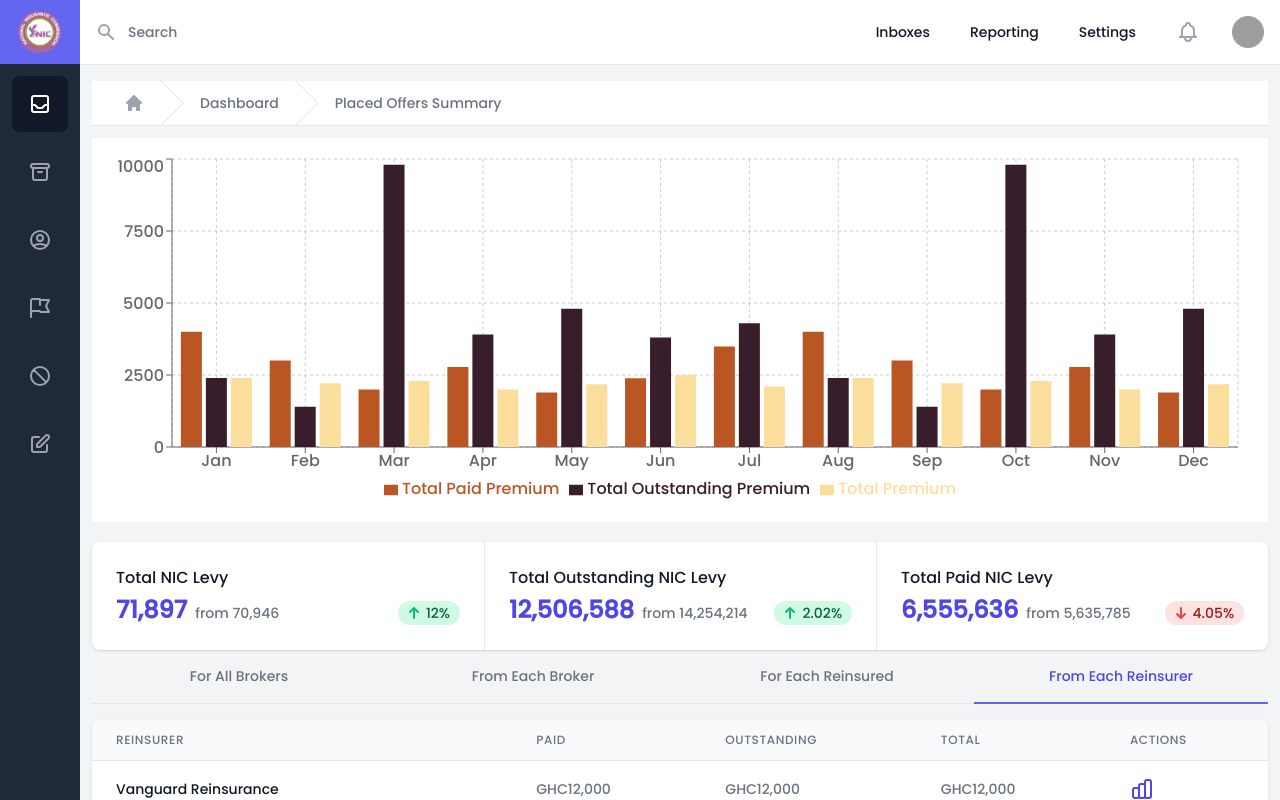
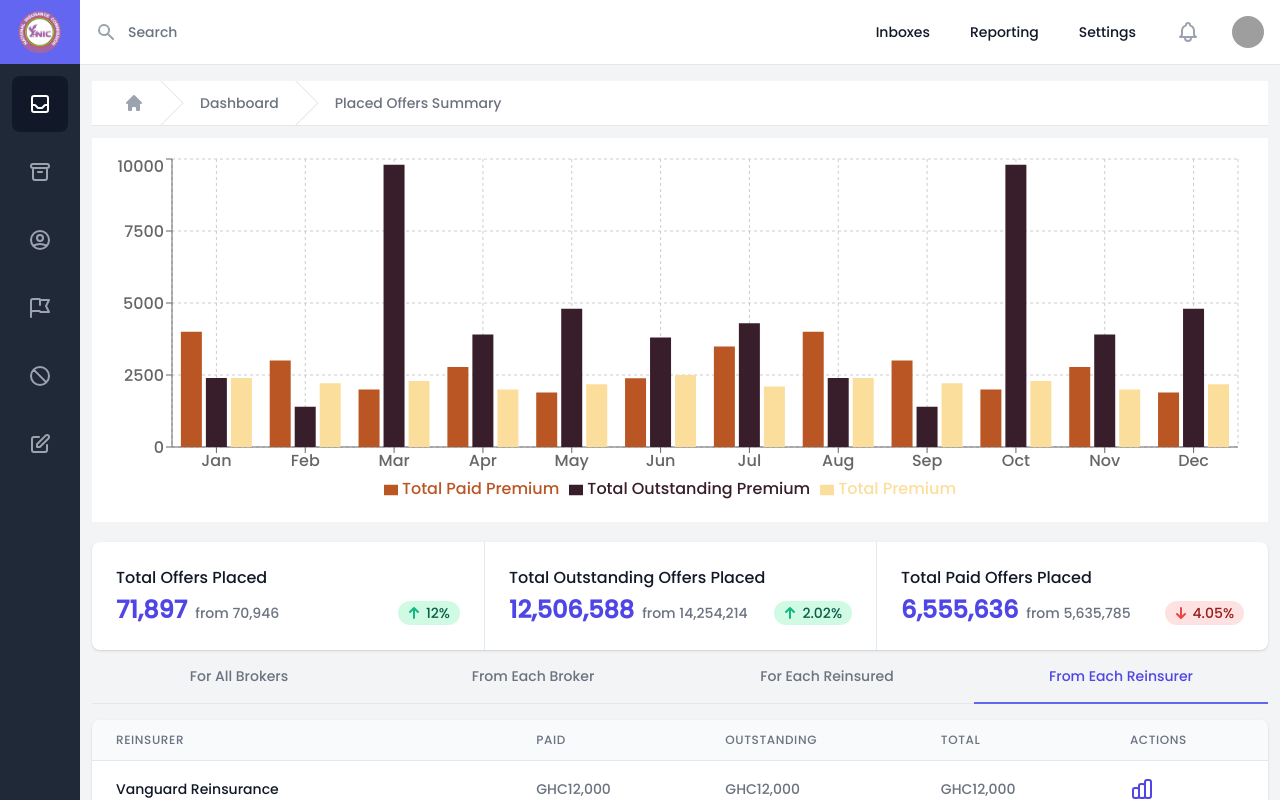
Before and after one commit to Khoby-790/template-nic, a React (Create React App) app: page /_offers in a window 1280 px wide. Built offline with nearby package versions, Linux system fonts and the light colour scheme; grey boxes are pictures that could not be loaded.

Commit message:
--- Auto-Git Commit ---

```diff
--- a/src/pages/OffersPlacedExpansion/OffersPlacedExpansion.tsx
+++ b/src/pages/OffersPlacedExpansion/OffersPlacedExpansion.tsx
@@ -111,7 +111,7 @@ const OffersPlacedExpansion = (props: Props) => {
                         <dl className="mt-5 grid grid-cols-1 rounded-lg bg-white overflow-hidden shadow divide-y divide-gray-200 md:grid-cols-3 md:divide-y-0 md:divide-x">
                             <div className="px-4 py-5 sm:p-6">
                                 <dt className="text-base font-normal text-gray-900">
-                                    Total NIC Levy
+                                    Total Offers Placed
       </dt>
                                 <dd className="mt-1 flex justify-between items-baseline md:block lg:flex">
                                     <div className="flex items-baseline text-2xl font-semibold text-indigo-600">
@@ -135,7 +135,7 @@ const OffersPlacedExpansion = (props: Props) => {
 
                             <div className="px-4 py-5 sm:p-6">
                                 <dt className="text-base font-normal text-gray-900">
-                                    Total Outstanding NIC Levy
+                                    Total Outstanding Offers Placed
       </dt>
                                 <dd className="mt-1 flex justify-between items-baseline md:block lg:flex">
                                     <div className="flex items-baseline text-2xl font-semibold text-indigo-600">
@@ -159,7 +159,7 @@ const OffersPlacedExpansion = (props: Props) => {
 
                             <div className="px-4 py-5 sm:p-6">
                                 <dt className="text-base font-normal text-gray-900">
-                                    Total Paid NIC Levy
+                                    Total Paid Offers Placed
       </dt>
                                 <dd className="mt-1 flex justify-between items-baseline md:block lg:flex">
                                     <div className="flex items-baseline text-2xl font-semibold text-indigo-600">
```
